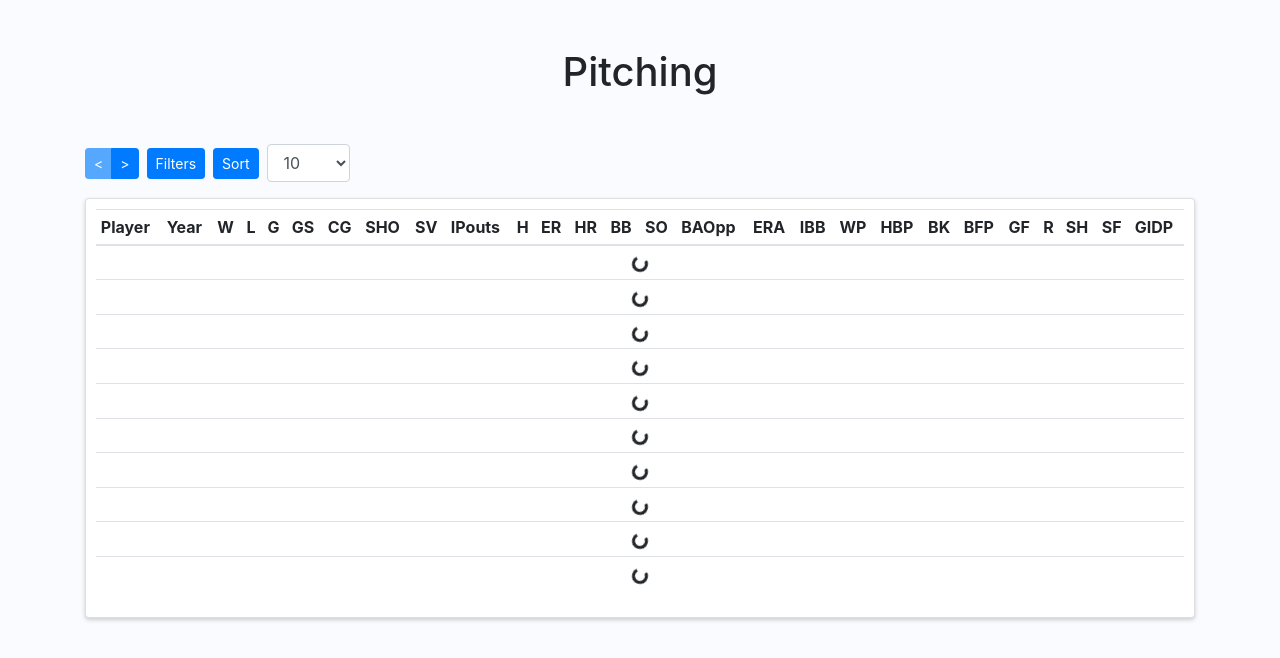
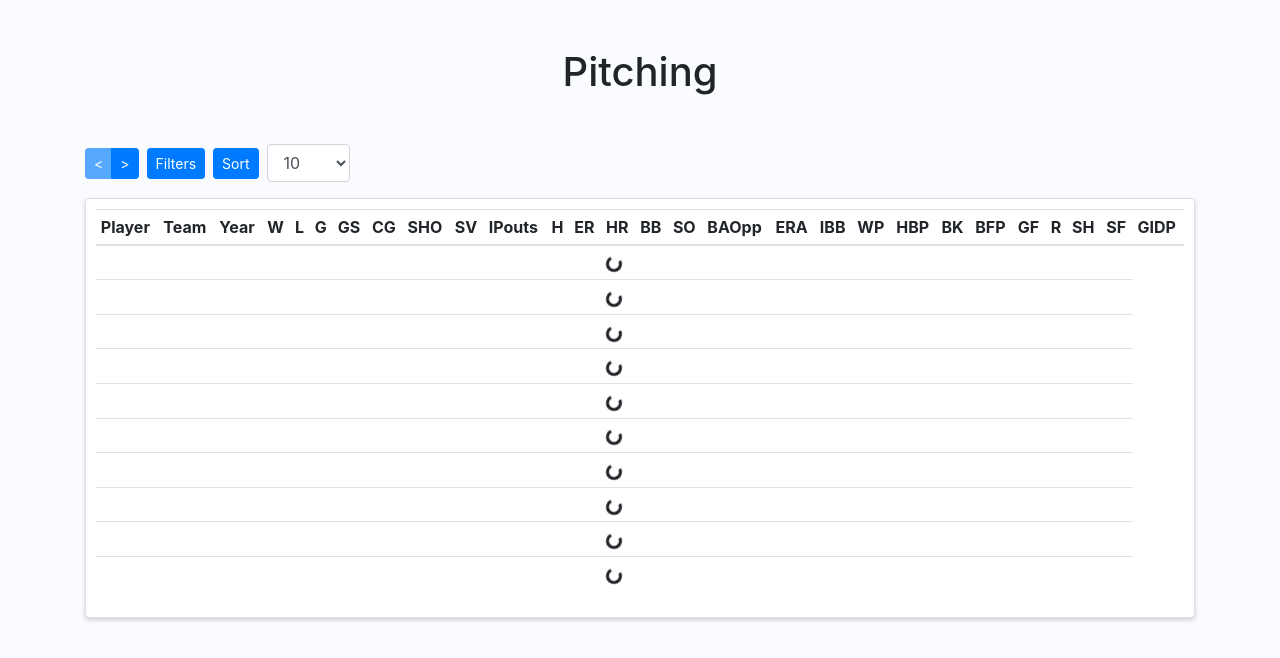
Before and after one commit to rrickgauer/mlb-data, a PHP site: page /pitching.php in a window 1280 px wide. Shown: the part 56-714 px from the top of the page. Run offline with PHP 8.4, Linux system fonts and the light colour scheme; some libraries are stand-ins or nearby versions.

Commit message:
pitching

```diff
--- a/src/js/pitching.js
+++ b/src/js/pitching.js
@@ -1,7 +1,7 @@
 let globalVariables  = new GlobalVariables();
 const API            = 'https://api.mlb-data.ryanrickgauer.com/main.php/pitching' + globalVariables.getUrl();
 
-let filterColumns = ['year', 'W', 'L', 'G', 'GS', 'CG', 'SHO', 'SV', 'IPouts',
+let filterColumns = ['year', 'teamName', 'W', 'L', 'G', 'GS', 'CG', 'SHO', 'SV', 'IPouts',
                     'H', 'ER', 'HR', 'BB', 'SO', 'BAOpp', 'ERA', 'IBB', 'WP',
                     'HBP', 'BK', 'BFP', 'GF', 'R', 'SH', 'SF', 'GIDP'];
 
@@ -233,6 +233,7 @@ function getTableRowHtml(data) {
   let html = `
     <tr class="table-pitching-row" data-player-id="${data.playerID}">
       <td>${player}</th>
+      <td>${data.teamName}</td>
       <td>${data.year}</th>
       <td>${data.W}</th>
       <td>${data.L}</th>
--- a/src/pitching.php
+++ b/src/pitching.php
@@ -44,6 +44,7 @@
           <table class="table table-sm table-pitching">
             <thead><tr>
               <th>Player</th>
+              <th>Team</th>
               <th>Year</th>
               <th>W</th>
               <th>L</th>
@@ -128,6 +129,7 @@
               <label for="form-sort-column">Column</label>
               <select class="form-control sort-column mb-3" id="form-sort-column">
                 <option value="year">Year</option>
+                <option value="teamName">Team</option>
                 <option value="W">W</option>
                 <option value="L">L</option>
                 <option value="G">G</option>
```
